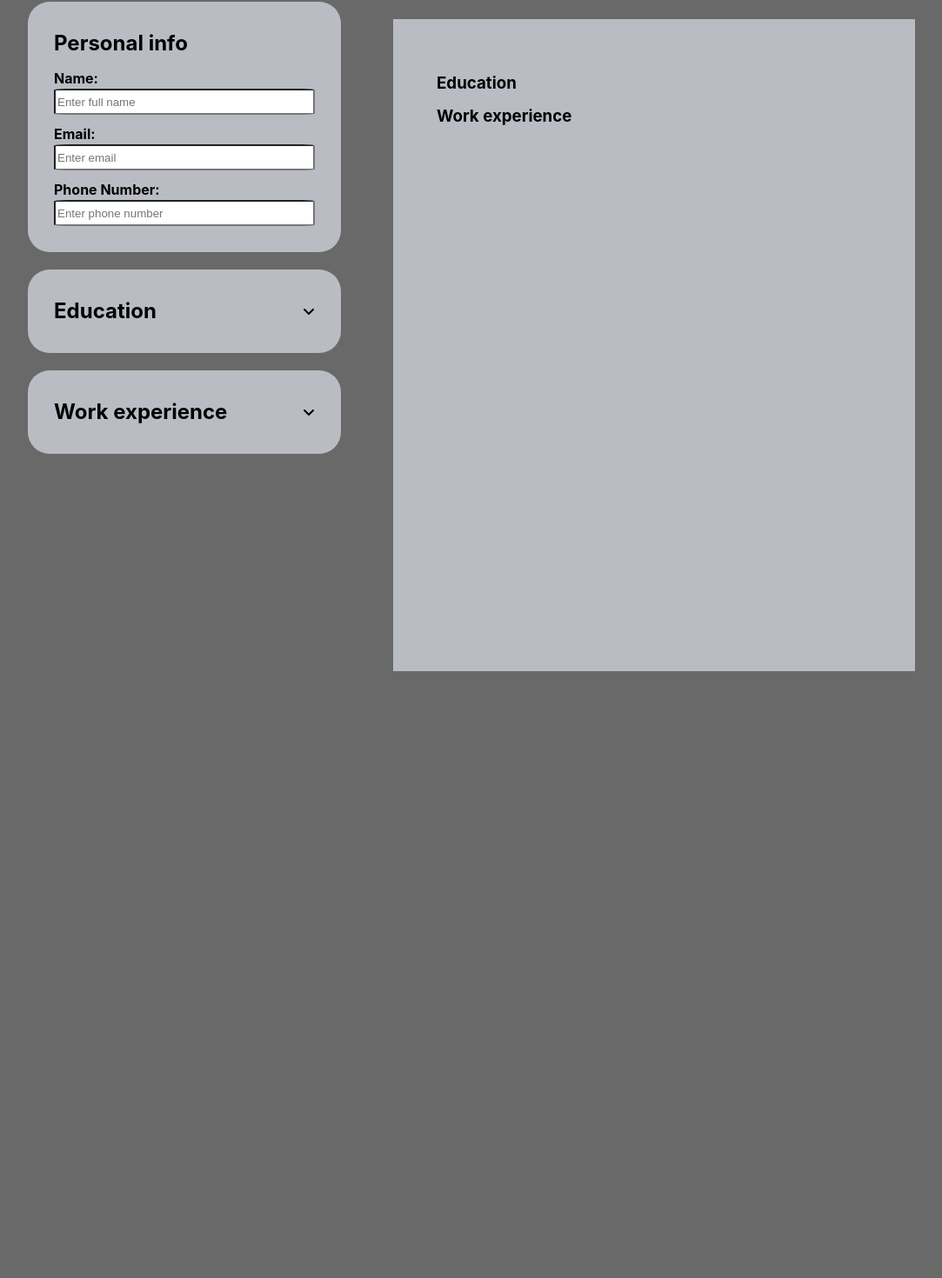
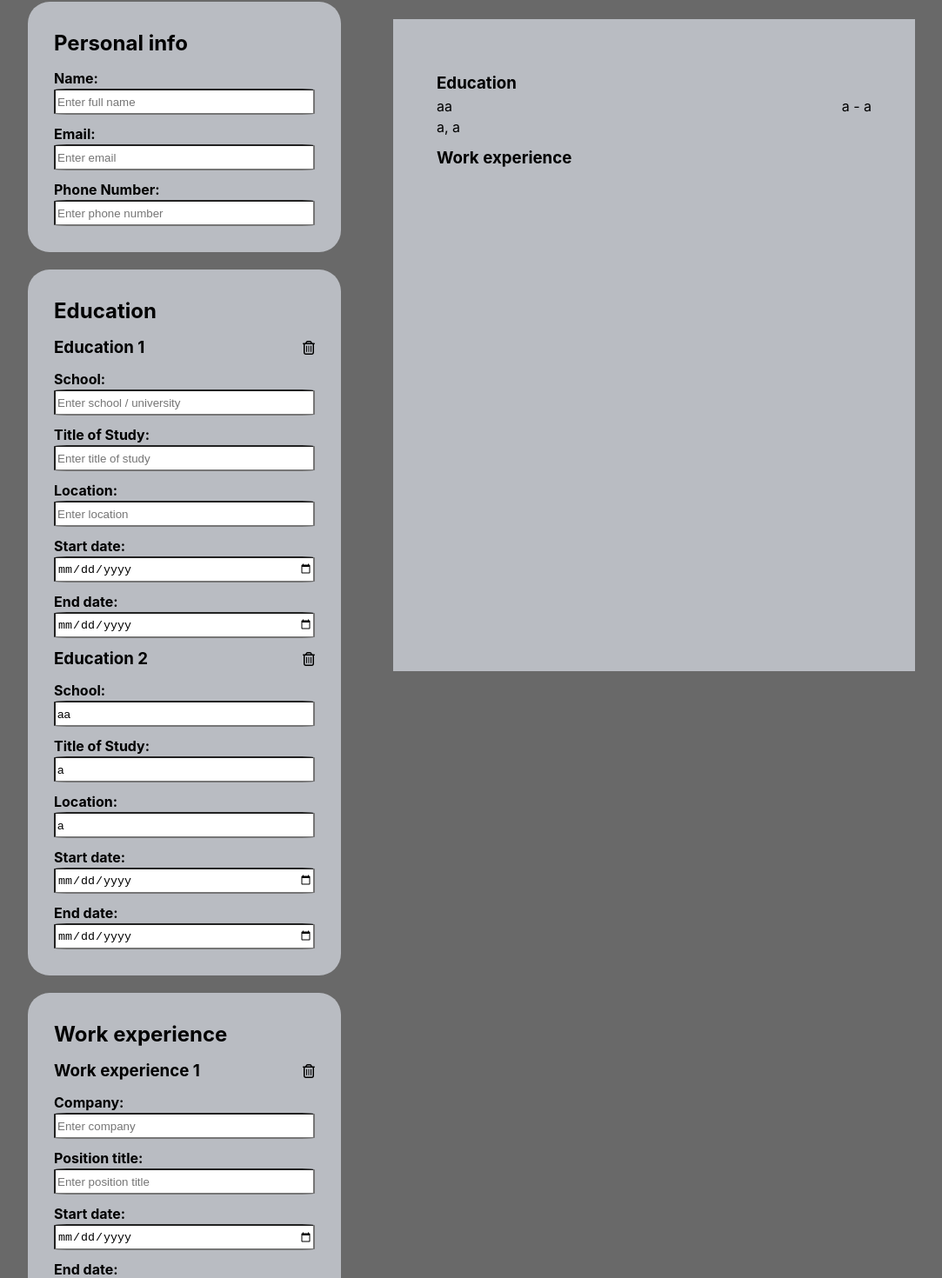
Before and after one commit to Unknownflow/cv-generator, a React (Vite) app: page / in a window 1280 px wide. Shown: the part 38-1508 px from the top of the page at 87% size, without its empty margins (88-1171 px from the left). Before the commit the page ends 870 px from the top, so only its background shows below. Built offline with nearby package versions, Linux system fonts and the light colour scheme.

Commit message:
add: remove button and displaying multiple education bug: cannot render work exp

```diff
--- a/package.json
+++ b/package.json
@@ -16,7 +16,8 @@
     "@fortawesome/react-fontawesome": "^0.2.2",
     "font-awesome": "^4.7.0",
     "react": "^18.3.1",
-    "react-dom": "^18.3.1"
+    "react-dom": "^18.3.1",
+    "uuid": "^10.0.0"
   },
   "devDependencies": {
     "@types/react": "^18.3.3",
--- a/src/App.jsx
+++ b/src/App.jsx
@@ -5,6 +5,7 @@ import EducationForm from './components/EducationForm'
 import WorkExperienceForm from './components/WorkExperienceForm'
 import { useState } from 'react';
 import Resume from './components/Resume';
+import { v4 as uuidv4 } from 'uuid';
 
 function App() {
   const [personalInfo, setPersonalInfo] = useState(
@@ -15,40 +16,109 @@ function App() {
     }
   )
 
-  const [educationInfo, setEducationInfo] = useState(
+  const [educationInfo, setEducationInfo] = useState({
+    data: [
       {
+        id: uuidv4(),
         schoolName: "",
+        title: "",
         location: "",
-      schoolStartDate: "",
-      schoolEndDate: "",
-      educationTitle: "",
-    }
-  )
+        startDate: "",
+        endDate: "",
+      },
+      {
+        id: uuidv4(),
+        schoolName: "aa",
+        title: "a",
+        location: "a",
+        startDate: "a",
+        endDate: "a",
+      },
+  ]})
 
-  const [workInfo, setWorkInfo] = useState(
+  const [workInfo, setWorkInfo] = useState({
+    data: [
       {
+        id: uuidv4(),
         companyName: "",
         positionTitle: "",
-      workStartDate: "",
-      workEndDate: "",
+        startDate: "",
+        endDate: "",
         responsibilities: "",
-    }
-  )
+      },
+  ]})
 
   const handlePersonalInfoChange = (e) => {
     const key = e.target.id;
     setPersonalInfo({ ...personalInfo, [key]: e.target.value });
-    console.log(personalInfo)
   }
 
-  const handleEducationInfoChange = (e) => {
-    const key = e.target.id;
-    setEducationInfo({ ...educationInfo, [key]: e.target.value });
+  const handleEducationInfoChange = (e, id) => {
+    setEducationInfo({...educationInfo,
+      educationInfo: educationInfo.data.map(educationInfoData => {
+        if (educationInfoData.id === id) {
+          educationInfoData[e.target.name] = e.target.value;
+
+        return educationInfoData;
+        }
+    })})
   }
 
-  const handleWorkInfoChange = (e) => {
-    const key = e.target.id;
-    setWorkInfo({ ...workInfo, [key]: e.target.value });
+  const removeEducationInfo = (e, id) => {
+    // if there is only 1 education info, clear the data
+    if (educationInfo["data"].length === 1) {
+      setEducationInfo({data: [
+        {
+          id: uuidv4(),
+          schoolName: "",
+          title: "",
+          location: "",
+          startDate: "",
+          endDate: "",
+        },
+      ]})} else {
+        // remove education info
+        const newEducationInfo = educationInfo["data"].filter(
+          education => education.id !== id
+        );
+        setEducationInfo({
+          data: newEducationInfo
+        });
+      }
+  }
+
+  const handleWorkInfoChange = (e, id) => {
+    setWorkInfo({...workInfo,
+      workInfo: workInfo.data.map(workInfoData => {
+        if (workInfoData.id === id) {
+          workInfoData[e.target.name] = e.target.value;
+
+        return workInfoData;
+        }
+    })})
+  }
+
+  const removeWorkInfo = (e, id) => {
+    // if there is only 1 work info, clear the data
+    if (workInfo["data"].length === 1) {
+      setWorkInfo({data: [
+        {
+          id: uuidv4(),
+          companyName: "",
+          positionTitle: "",
+          startDate: "",
+          endDate: "",
+          responsibilities: "",
+        },
+      ]})} else {
+        // remove work info
+        const newWorkInfo = workInfo["data"].filter(
+          work => work.id !== id
+        );
+        setWorkInfo({
+          data: newWorkInfo
+        });
+      }
   }
 
   return (
@@ -61,20 +131,14 @@ function App() {
           phoneNo={personalInfo.phoneNo}
         />
         <EducationForm
+          educationInfo={educationInfo.data}
           onChange={handleEducationInfoChange}
-          schoolName={educationInfo.schoolName}
-          location={educationInfo.location}
-          schoolStartDate={educationInfo.schoolStartDate}
-          schoolEndDate={educationInfo.schoolEndDate}
-          educationTitle={educationInfo.educationTitle}
+          remove={removeEducationInfo}
         />
         <WorkExperienceForm
+          workInfo={workInfo.data}
           onChange={handleWorkInfoChange}
-          companyName={workInfo.companyName}
-          positionTitle={workInfo.positionTitle}
-          workStartDate={workInfo.workStartDate}
-          workEndDate={workInfo.workEndDate}
-          responsibilities={workInfo.responsibilities}
+          remove={removeWorkInfo}
         />
       </div>
       <div className='resume'>
--- a/src/components/EducationCV.jsx
+++ b/src/components/EducationCV.jsx
@@ -1,26 +1,32 @@
 function EducationCV(educationInfo) {
-  educationInfo = educationInfo["educationInfo"];
+  educationInfo = educationInfo['educationInfo'];
 
   return (
     <div className='educationInfoCV'>
       <h3>Education</h3>
-    <div className='educationHeader'>
-      <span>{educationInfo.schoolName}</span>
+      {
+        educationInfo.map((education) => (
+          <div key={education.id}>
+            <div className='educationHeader' >
+              <span>{education.schoolName}</span>
               <div className='educationTime'>
-        <span>{educationInfo.schoolStartDate}</span>
-        {educationInfo.schoolStartDate &&
+                <span>{education.startDate}</span>
+                {education.startDate &&
                   <span> - </span>
                 }
-        <span>{educationInfo.schoolEndDate}</span>
+                <span>{education.endDate}</span>
               </div>
             </div>
             <div className='educationTitle'>
-      <span>{educationInfo.educationTitle}</span>
-      {educationInfo.educationTitle && educationInfo.location &&
+              <span>{education.title}</span>
+              {education.title && education.location &&
                 <spam>, </spam>
               }
-      <span>{educationInfo.location}</span>
+              <span>{education.location}</span>
             </div>
+          </div>
+        ))
+      }
     </div>
   )
 }
--- a/src/components/EducationForm.jsx
+++ b/src/components/EducationForm.jsx
@@ -1,76 +1,70 @@
-import { useState } from "react";
 import CustomInput from "./CustomInput";
 import { FontAwesomeIcon } from "@fortawesome/react-fontawesome";
-import { faAngleDown, faAngleUp } from '@fortawesome/free-solid-svg-icons'
+import { faTrashCan } from "@fortawesome/free-regular-svg-icons";
 
-export default function EducationForm({ onChange, schoolName, location, schoolStartDate, schoolEndDate, educationTitle }) {
-  const [isShown, setIsShown] = useState(false);
-
-  const toggleForm = () => {
-    setIsShown(!isShown);
-  }
-
+export default function EducationForm({ educationInfo, onChange, remove }) {
   return (
     <div id="educationForm">
       <div className="sectionHeader">
-        <div>
         <h2>Education</h2>
       </div>
-        {isShown &&
-          <div className='dropdown-arrow'>
-            <FontAwesomeIcon icon={faAngleUp} onClick={toggleForm} />
+
+      {
+        educationInfo.map((education, index) => (
+          <div className="educationContainer" key={education.id}>
+            {educationInfo.length >= 1 &&
+              <div className="subHeading">
+                <div>
+                  <h3>Education {index+1}</h3>
+                </div>
+                <div onClick={(e) => remove(e, education.id)}>
+                  <FontAwesomeIcon icon={ faTrashCan } />
+                </div>
               </div>
             }
-        {!isShown &&
-          <div className='dropdown-arrow'>
-            <FontAwesomeIcon icon={faAngleDown} onClick={toggleForm} />
-          </div>
-        }
-      </div>
 
-      {isShown && (
-        <form>
             <CustomInput
               label="School: "
               name="schoolName"
-            value={schoolName}
-            onChange={onChange}
+              value={education.schoolName}
+              onChange={(e) => onChange(e, education.id)}
               placeholder="Enter school / university"
             />
             <CustomInput
               label="Title of Study: "
-            name="educationTitle"
-            value={educationTitle}
-            onChange={onChange}
+              name="title"
+              value={education.title}
+              onChange={(e) => onChange(e, education.id)}
               placeholder="Enter title of study"
             />
             <CustomInput
               label="Location: "
               name="location"
-            value={location}
-            onChange={onChange}
+              value={education.location}
+              onChange={(e) => onChange(e, education.id)}
               placeholder="Enter location"
             />
             <CustomInput
               label="Start date: "
-            name="schoolStartDate"
+              name="startDate"
               type="date"
-            value={schoolStartDate}
-            max={schoolEndDate}
-            onChange={onChange}
+              value={education.startDate}
+              max={education.endDate}
+              onChange={(e) => onChange(e, education.id)}
               placeholder="Enter start date"
             />
             <CustomInput
               label="End date: "
-            name="schoolEndDate"
+              name="endDate"
               type="date"
-            value={schoolEndDate}
-            min={schoolStartDate}
-            onChange={onChange}
+              value={education.endDate}
+              min={education.startDate}
+              onChange={(e) => onChange(e, education.id)}
               placeholder="Enter end date"
             />
-        </form>
-      )}
+          </div>
+
+      ))}
     </div>
   )
 }
--- a/src/components/Resume.jsx
+++ b/src/components/Resume.jsx
@@ -6,8 +6,8 @@ function Resume({ personalInfo, educationInfo, workInfo }) {
   return (
     <>
       <PersonalInfoCV personalInfo={personalInfo} />
-      <EducationCV educationInfo={educationInfo} />
-      <WorkExperienceCV workInfo={workInfo} />
+      <EducationCV educationInfo={educationInfo.data} />
+      <WorkExperienceCV workInfo={workInfo.data} />
     </>
   )
 }
--- a/src/components/WorkExperienceForm.jsx
+++ b/src/components/WorkExperienceForm.jsx
@@ -1,76 +1,70 @@
-import { useState } from "react";
 import CustomInput from "./CustomInput";
 import { FontAwesomeIcon } from "@fortawesome/react-fontawesome";
-import { faAngleDown, faAngleUp } from '@fortawesome/free-solid-svg-icons'
+import { faTrashCan } from "@fortawesome/free-regular-svg-icons";
 
-export default function WorkExperienceForm({ onChange, companyName, positionTitle, workStartDate, workEndDate, responsibilities }) {
-  const [isShown, setIsShown] = useState(false);
-
-  const toggleForm = () => {
-    setIsShown(!isShown);
-  }
-
+export default function WorkExperienceForm({ workInfo, onChange, remove }) {
   return (
     <div id="workExperienceForm">
       <div className="sectionHeader">
-        <div>
           <h2>Work experience</h2>
       </div>
-        {isShown &&
-          <div className='dropdown-arrow'>
-            <FontAwesomeIcon icon={faAngleUp} onClick={toggleForm} />
+
+      {
+        workInfo.map((work, index) => (
+          <div className="workContainer" key={work.id}>
+            {workInfo.length >= 1 &&
+              <div className="subHeading">
+                <div>
+                  <h3>Work experience {index+1}</h3>
+                </div>
+                <div onClick={(e) => remove(e, work.id)}>
+                  <FontAwesomeIcon icon={ faTrashCan } />
+                </div>
               </div>
             }
-        {!isShown &&
-          <div className='dropdown-arrow'>
-            <FontAwesomeIcon icon={faAngleDown} onClick={toggleForm} />
-          </div>
-        }
-      </div>
 
-      {isShown && (
-        <form>
             <CustomInput
               label="Company: "
               name="companyName"
-            value={companyName}
-            onChange={onChange}
+              value={work.companyName}
+              onChange={(e) => onChange(e, work.id)}
               placeholder="Enter company"
             />
             <CustomInput
               label="Position title: "
               name="positionTitle"
-            value={positionTitle}
-            onChange={onChange}
+              value={work.positionTitle}
+              onChange={(e) => onChange(e, work.id)}
               placeholder="Enter position title"
             />
             <CustomInput
               label="Start date: "
-            name="workStartDate"
+              name="startDate"
               type="date"
-            value={workStartDate}
-            max={workEndDate}
-            onChange={onChange}
+              value={work.startDate}
+              max={work.endDate}
+              onChange={(e) => onChange(e, work.id)}
               placeholder="Enter start date"
             />
             <CustomInput
               label="End date: "
-            name="workEndDate"
+              name="endDate"
               type="date"
-            value={workEndDate}
-            min={workStartDate}
-            onChange={onChange}
+              value={work.endDate}
+              min={work.startDate}
+              onChange={(e) => onChange(e, work.id)}
               placeholder="Enter end date"
             />
             <CustomInput
               label="Responsibilities: "
               name="responsibilities"
-            value={responsibilities}
-            onChange={onChange}
+              value={work.responsibilities}
+              onChange={(e) => onChange(e, work.id)}
               placeholder="Enter responsibilities"
             />
-        </form>
-      )}
+          </div>
+
+      ))}
     </div>
   )
 }
--- a/src/styles/styles.css
+++ b/src/styles/styles.css
@@ -102,3 +102,15 @@ input {
 .workExperienceTime {
 	justify-content: right;
 }
+
+h3 {
+	text-align: left;
+}
+
+.subHeading {
+	display: flex;
+	flex-direction: row;
+	justify-content: space-between;
+	align-items: center;
+	margin: 10px;
+}
```
Also changed, not shown: src/components/WorkExperienceCV.jsx (+16 -6 lines), 1 other file (tests, documents, lock files or other folders). Lines whose indentation alone changed are shown as unchanged.
